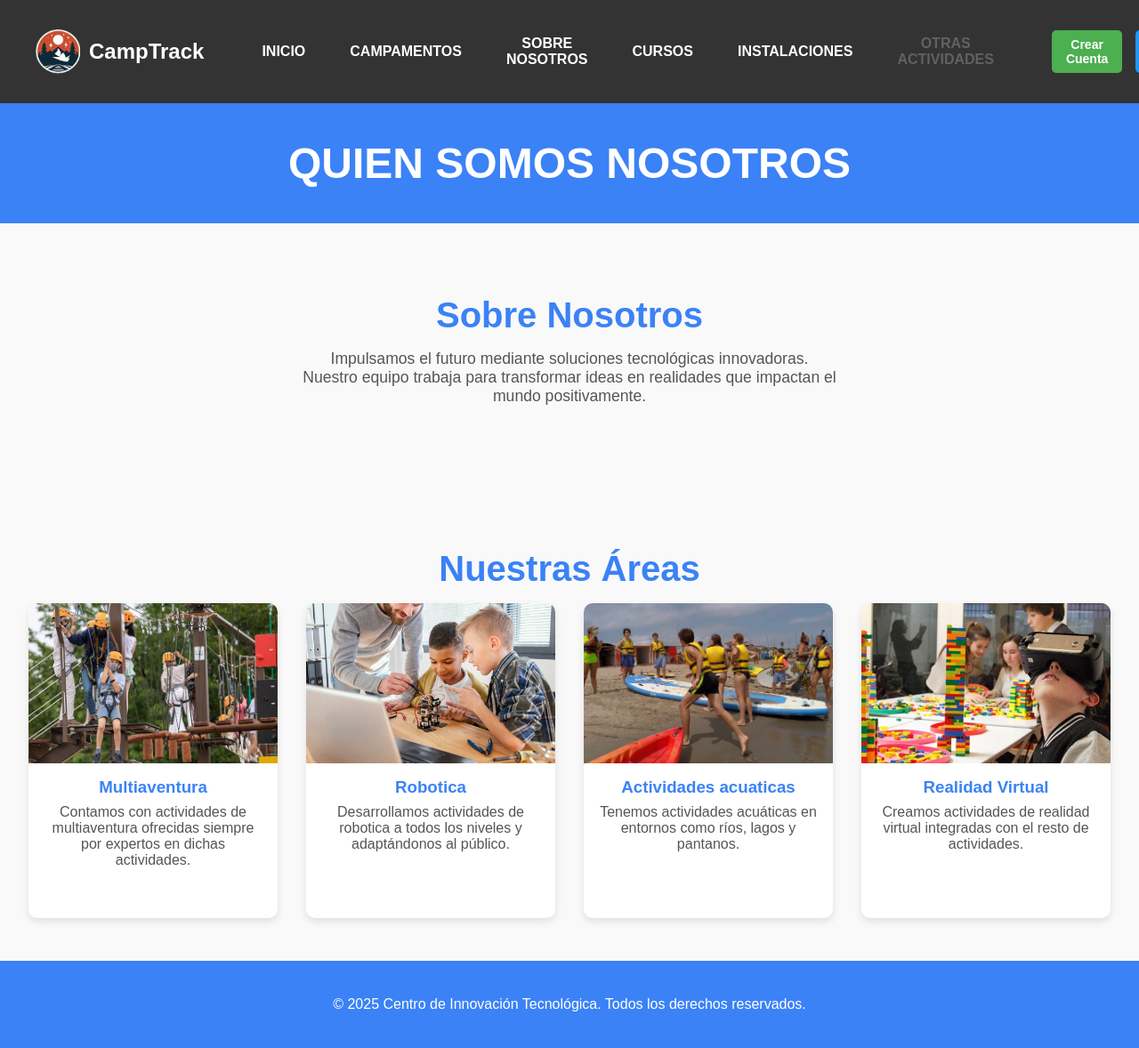
After one commit to AlejandroRoces/proyectoFinal, a PHP site: page /views/gen/sobreNosotros.php in a window 1280 px wide; the page is wider, and only the part inside the window is pictured. The commit adds this page. Shown: that part at 89% size. Run offline with PHP 8.4, Linux system fonts and the light colour scheme.

Commit message:
nav funcionando y mejoras en sobre nosotros

```diff
--- a/templates/headerLigth.php
+++ b/templates/headerLigth.php
@@ -2,7 +2,7 @@
 <link rel="stylesheet" href="assets/css/layout_css/nav.css" />
 <header id="camptrack-header" class="main-header">
     <div class="logo">
-        <img src="../../assets/img/logos/logoSF.png" alt="Logo">
+        <img src="../../assets/img/logos/logoSF.png" alt="Logo CampTrack" onclick="window.location.href='/CampTrack/proyectoFinal/index.php'">
         <h1>CampTrack</h1>
     </div>
     <?php require_once('nav.php'); ?>       <!-- component : nav.php -->
--- a/templates/nav.php
+++ b/templates/nav.php
@@ -1,16 +1,16 @@
 <nav id="main-nav">
-    <a href="index.php">INICIO</a>
-    <a href="views/gen/campamentos.php">CAMPAMENTOS</a>
-    <a href="views/gen/equipoCampTrack.php">EQUIPO</a>
+    <a href="/CampTrack/proyectoFinal/index.php">INICIO</a>
+    <a href="/CampTrack/proyectoFinal/views/gen/campamentos.php">CAMPAMENTOS</a>
+    <a href="/CampTrack/proyectoFinal/views/gen/sobreNosotros.php">SOBRE NOSOTROS</a>
 
     <div class="dropdown">
-        <a href="views/gen/cursos.php">CURSOS</a>
+        <a href="/CampTrack/proyectoFinal/views/gen/cursos.php">CURSOS</a>
         <div class="dropdown-content">
             <a href="#">Curso monitor TL </a>
             <a href="#">Curso coordinador</a>
             <a href="#">Curso monitor NEE</a>
         </div>
     </div>
-    <a href="views/gen/instalaciones.php">INSTALACIONES</a>
+    <a href="/CampTrack/proyectoFinal/views/gen/instalaciones.php">INSTALACIONES</a>
     <a href="#" class="disabled">OTRAS ACTIVIDADES</a>
 </nav>
--- /dev/null
+++ b/views/gen/sobreNosotros.php
@@ -0,0 +1,185 @@
+<!DOCTYPE html>
+<html lang="es">
+<head>
+    <meta charset="UTF-8">
+    <meta name="viewport" content="width=device-width, initial-scale=1.0">
+    <meta http-equiv="X-UA-Compatible" content="ie=edge">
+    <title>Sobre Nosotros</title>
+    <style>
+        body {
+            font-family: Arial, sans-serif;
+            margin: 0;
+            padding: 0;
+            background-color: #f9f9f9;
+            color: #333;
+        }
+
+        .header {
+            background-color: #3b82f6;
+            color: white;
+            text-align: center;
+            padding: 2.5rem 1rem;
+        }
+
+        .header h1 {
+            font-size: 3rem;
+            margin: 0;
+        }
+
+        .section {
+            padding: 3rem 1rem;
+            text-align: center;
+        }
+
+        .section h2 {
+            font-size: 2.5rem;
+            margin-bottom: 1rem;
+            color: #3b82f6;
+        }
+
+        .section p {
+            margin: 0 auto 2rem;
+            max-width: 600px;
+            font-size: 1.1rem;
+            color: #555;
+        }
+
+        .grid {
+            display: grid;
+            grid-template-columns: repeat(auto-fit, minmax(250px, 1fr));
+            gap: 2rem;
+            padding: 0 1rem;
+        }
+
+        .card {
+            position: relative;
+            background: white;
+            box-shadow: 0 4px 8px rgba(0, 0, 0, 0.1);
+            border-radius: 10px;
+            overflow: hidden;
+            transition: transform 0.2s;
+        }
+
+        .card:hover {
+            transform: translateY(-5px);
+        }
+
+        .card img {
+            width: 100%;
+            height: 180px;
+            object-fit: cover;
+            display: block;
+        }
+
+        .card .overlay {
+            position: absolute;
+            top: 0;
+            left: 0;
+            width: 100%;
+            height: 100%;
+            background: rgba(255, 255, 255, 0.9);
+            color: #333;
+            display: flex;
+            align-items: center;
+            justify-content: center;
+            text-align: center;
+            opacity: 0;
+            transition: opacity 0.3s ease-in-out;
+            padding: 1rem;
+        }
+
+        .card:hover .overlay {
+            opacity: 1;
+        }
+
+        .card h3 {
+            margin: 1rem 0 0.5rem;
+            color: #3b82f6;
+        }
+
+        .card p {
+            padding: 0 1rem 1.5rem;
+            font-size: 1rem;
+            color: #555;
+        }
+
+        footer {
+            text-align: center;
+            padding: 1.5rem;
+            background-color: #3b82f6;
+            color: white;
+        }
+
+        @media (max-width: 600px) {
+            .header h1 {
+                font-size: 2.5rem;
+            }
+
+            .section h2 {
+                font-size: 2rem;
+            }
+
+            .card img {
+                height: 150px;
+            }
+        }
+    </style>
+</head>
+<body>
+<?php require_once('../../templates/headerLigth.php'); ?> <!-- component : headerGen.php -->
+
+    <header class="header">
+        <h1>QUIEN SOMOS NOSOTROS</h1>
+    </header>
+
+    <section class="section">
+        <h2>Sobre Nosotros</h2>
+        <p>Impulsamos el futuro mediante soluciones tecnológicas innovadoras. Nuestro equipo trabaja para transformar ideas en realidades que impactan el mundo positivamente.</p>
+    </section>
+
+    <section class="section">
+        <h2>Nuestras Áreas</h2>
+        <div class="grid">
+            <div class="card">
+                <img src="../../assets/img/sobreNosotros/multiaventura.jpg" alt="Desarrollo de software">
+                <div class="overlay">
+                    <p>Disfruta de emocionantes actividades de multiaventura en la naturaleza.</p>
+                </div>
+                <h3>Multiaventura</h3>
+                <p>Contamos con actividades de multiaventura ofrecidas siempre por expertos en dichas actividades.</p>
+            </div>
+
+            <div class="card">
+                <img src="../../assets/img/sobreNosotros/robotica.jpg" alt="Inteligencia Artificial">
+                <div class="overlay">
+                    <p>Explora la robótica desde niveles básicos hasta avanzados.</p>
+                </div>
+                <h3>Robotica</h3>
+                <p>Desarrollamos actividades de robotica a todos los niveles y adaptándonos al público.</p>
+            </div>
+
+            <div class="card">
+                <img src="../../assets/img/sobreNosotros/actividadesAcuaticas.jpg" alt="Robótica">
+                <div class="overlay">
+                    <p>Vive la aventura en ríos, lagos y pantanos con nuestras actividades acuáticas.</p>
+                </div>
+                <h3>Actividades acuaticas</h3>
+                <p>Tenemos actividades acuáticas en entornos como ríos, lagos y pantanos.</p>
+            </div>
+
+            <div class="card">
+                <img src="../../assets/img/sobreNosotros/virtualReality.jpg" alt="Realidad Virtual">
+                <div class="overlay">
+                    <p>Sumérgete en mundos virtuales diseñados especialmente para ti.</p>
+                </div>
+                <h3>Realidad Virtual</h3>
+                <p>Creamos actividades de realidad virtual integradas con el resto de actividades.</p>
+            </div>
+        </div>
+    </section>
+
+    <footer>
+        <p>&copy; 2025 Centro de Innovación Tecnológica. Todos los derechos reservados.</p>
+    </footer>
+</body>
+</html>
```
Also changed, not shown: views/gen/cursos.php (+16 -7 lines), views/gen/equipoCampTrack.php (deleted, +0 -132 lines), assets/img/cursos/anuncioCursos.jpg (added), assets/img/cursos/cursos.webp (added), assets/img/sobreNosotros/actividadesAcuaticas.jpg (added), assets/img/sobreNosotros/equipo.jpg (added), assets/img/sobreNosotros/multiaventura.jpg (added), assets/img/sobreNosotros/robotica.jpg (added), assets/img/sobreNosotros/virtualReality.jpg (added), controller/campamentos.php (added), controller/instalaciones.php (added).
